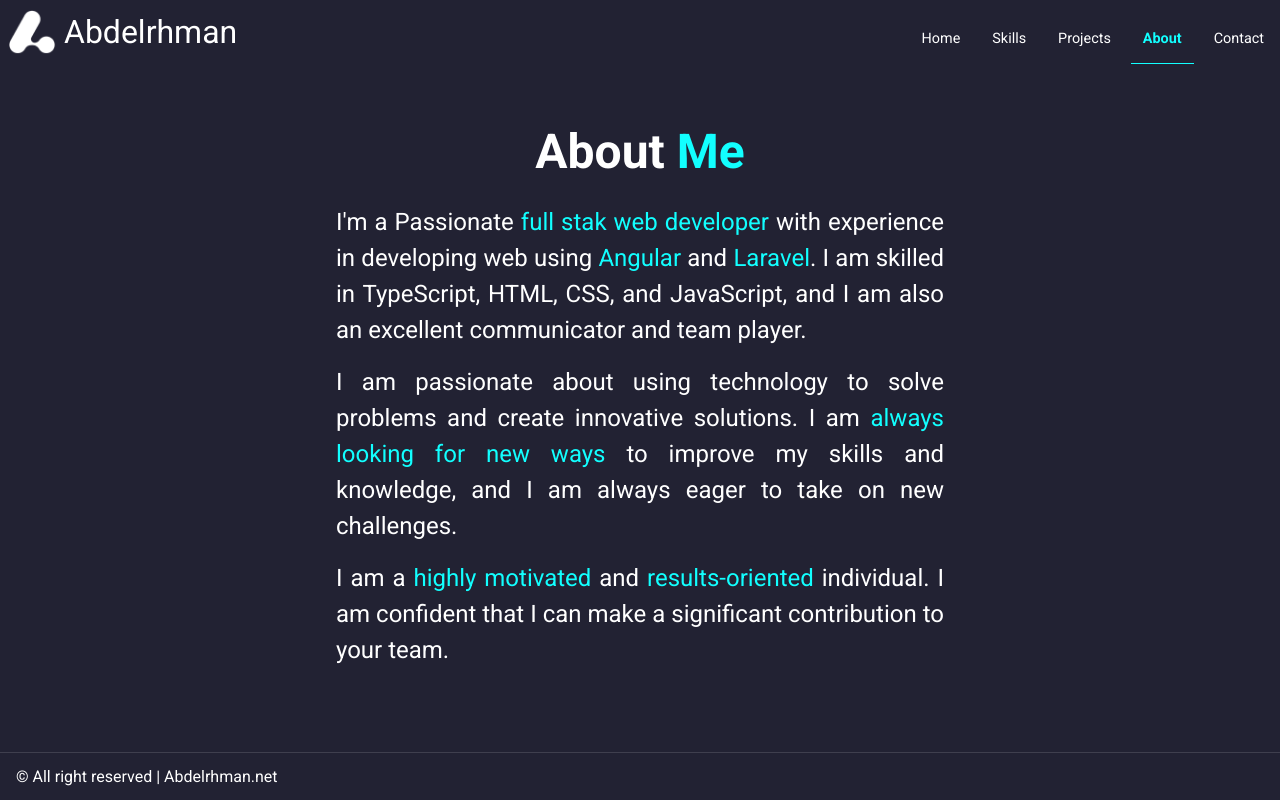
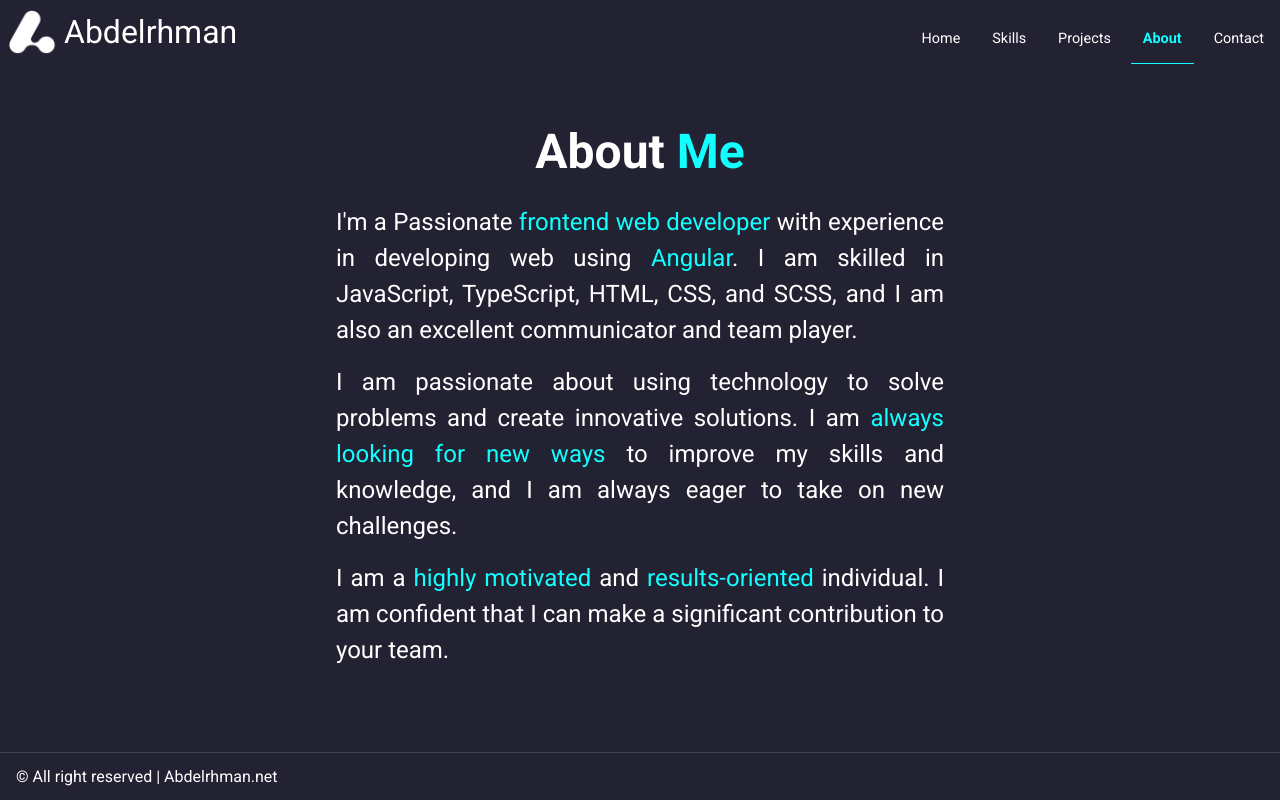
Before and after one commit to AMI2080/portfolio, an Angular app: page /about in a window 1280 px wide. Built offline with nearby package versions, Linux system fonts and the light colour scheme.

Commit message:
Update info

```diff
--- a/src/app/pages/about/about.component.html
+++ b/src/app/pages/about/about.component.html
@@ -2,9 +2,9 @@
   <div class="middle">
     <div class="page-title">About <span class="high-light">Me</span></div>
     <p>
-      I'm a Passionate <span class="high-light">full stak web developer</span>
-      with experience in developing web using <span class="high-light">Angular</span> and <span class="high-light">Laravel</span>. I am skilled in TypeScript, HTML, CSS, and
-      JavaScript, and I am also an excellent communicator and team player.</p>
+      I'm a Passionate <span class="high-light">frontend web developer</span>
+      with experience in developing web using <span class="high-light">Angular</span>. I am skilled in JavaScript, TypeScript, HTML, CSS, and
+      SCSS, and I am also an excellent communicator and team player.</p>
     <p>
       I am passionate about using technology to solve problems and create innovative solutions. I am
       <span class="high-light">always looking for new ways</span>
--- a/src/app/pages/home/home.component.html
+++ b/src/app/pages/home/home.component.html
@@ -4,9 +4,9 @@
       <div class="hi-title">Hello, It's me</div>
       <div class="name">Abdelrhman Mohamed</div>
       <div class="title-name">A <span class="high-light" [multiStrings]="100"
-          [strings]="['Frontend Developer', 'Backend Developer']"></span></div>
-      <p class="short-description">A passionate full stack web developer with experience in developing web applications using Angular
-        and Laravel. I enjoy learning new technologies and building engaging and interactive web applications. I have
+          [strings]="['Frontend Developer']"></span></div>
+      <p class="short-description">A passionate frontend web developer with experience in developing web applications using Angular.
+        I enjoy learning new technologies and building engaging and interactive web applications. I have
         the ability to work with a talented team and help them build great products.</p>
     </div>
   </div>
--- a/src/app/pages/skills/skills.component.html
+++ b/src/app/pages/skills/skills.component.html
@@ -42,18 +42,6 @@
         <span class="skill-name">Angular</span>
       </span>
       <span class="skill-item">
-        <i class="fa-brands fa-php skill-icon"></i>
-        <span class="skill-name">PHP</span>
-      </span>
-      <span class="skill-item">
-        <i class="fa-brands fa-laravel skill-icon"></i>
-        <span class="skill-name">Laravel</span>
-      </span>
-      <span class="skill-item">
-        <i class="fa-solid fa-database skill-icon"></i>
-        <span class="skill-name">SQL & MySQL</span>
-      </span>
-      <span class="skill-item">
         <img src="../../../assets/img/rest-api-icon-light.png" class="skill-icon color-light">
         <img src="../../../assets/img/rest-api-icon-dark.png" class="skill-icon color-dark">
         <span class="skill-name">Rest API</span>
--- a/src/app/services/projects.service.ts
+++ b/src/app/services/projects.service.ts
@@ -16,7 +16,7 @@ export class ProjectsService {
         { url: 'assets/img/lab-3.jpg' },
         { url: 'assets/img/lab-4.jpg' },
       ],
-      tech: ['HTML', 'CSS', 'Bootstrap', 'JavaScript', 'JQuery', 'PHP', 'Laravel', 'MySQL', 'Rest API'],
+      tech: ['HTML', 'CSS', 'Bootstrap', 'JavaScript', 'JQuery', 'Rest API'],
     }, {
       title: 'Internet M.S.',
       imagePath: 'assets/img/internet-4.jpg',
@@ -27,7 +27,7 @@ export class ProjectsService {
         { url: 'assets/img/internet-3.jpg' },
         { url: 'assets/img/internet-4.jpg' },
       ],
-      tech: ['HTML', 'CSS', 'Bootstrap', 'JavaScript', 'JQuery', 'PHP', 'Laravel', 'MySQL', 'Rest API'],
+      tech: ['HTML', 'CSS', 'Bootstrap', 'JavaScript', 'JQuery', 'Rest API'],
     }, {
       title: 'YouTube Clone',
       imagePath: 'assets/img/youtube-clone-1.jpg',
```
